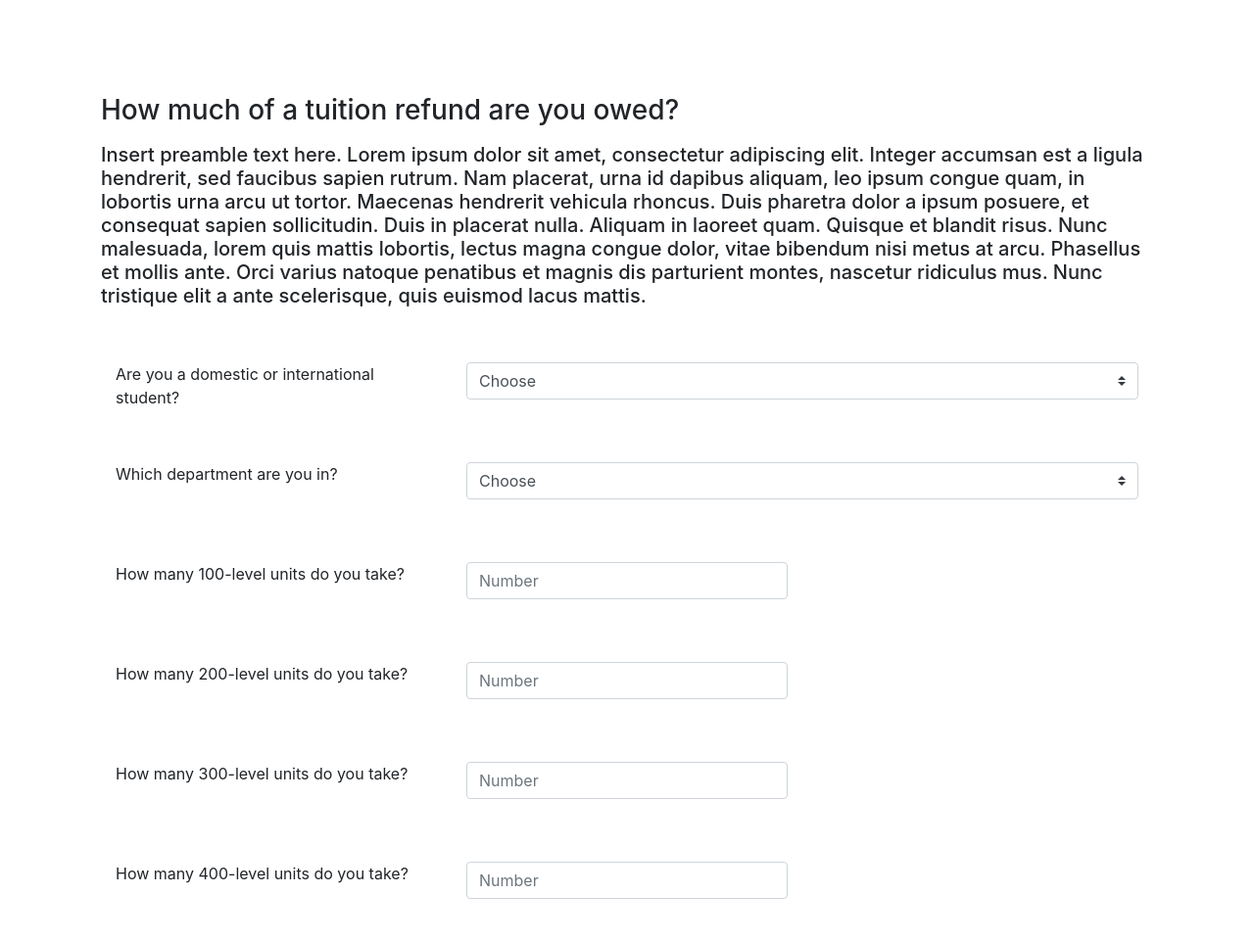
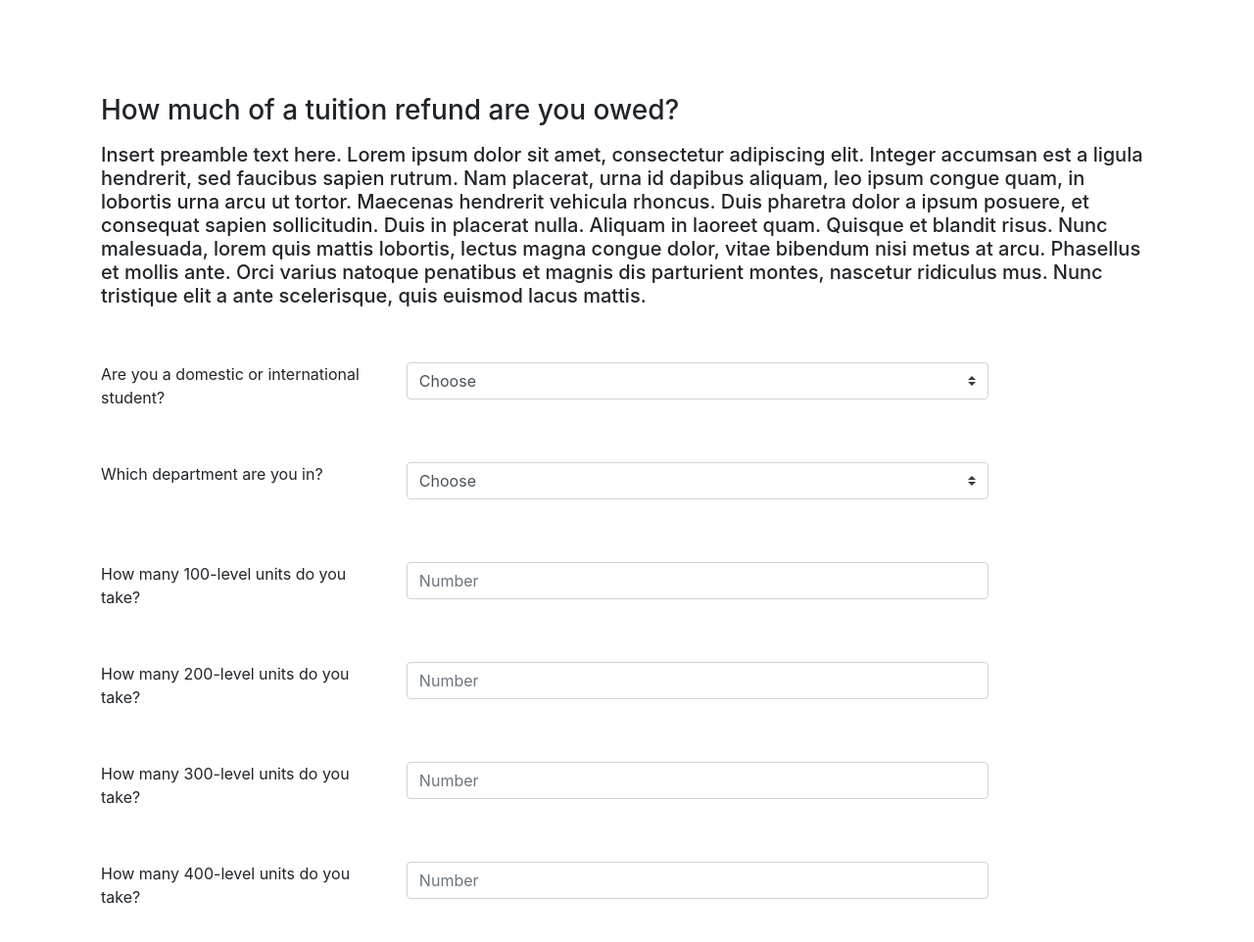
Before and after one commit to undergradsolidarity/tuitionrefundcalculator, a plain HTML site: page index.html in a window 1280 px wide. Shown: the whole page at 98% size. Drawn offline with nearby package versions, Linux system fonts and the light colour scheme.

Commit message:
Update index.html

```diff
--- a/index.html
+++ b/index.html
@@ -23,16 +23,18 @@
           Insert preamble text here. Lorem ipsum dolor sit amet, consectetur adipiscing elit. Integer accumsan est a ligula hendrerit, sed faucibus sapien rutrum. Nam placerat, urna id dapibus aliquam, leo ipsum congue quam, in lobortis urna arcu ut tortor. Maecenas hendrerit vehicula rhoncus. Duis pharetra dolor a ipsum posuere, et consequat sapien sollicitudin. Duis in placerat nulla. Aliquam in laoreet quam. Quisque et blandit risus. Nunc malesuada, lorem quis mattis lobortis, lectus magna congue dolor, vitae bibendum nisi metus at arcu. Phasellus et mollis ante. Orci varius natoque penatibus et magnis dis parturient montes, nascetur ridiculus mus. Nunc tristique elit a ante scelerisque, quis euismod lacus mattis.
         </div>
       </div>
+      <div class='row'>
+        <form action='' id='trform' onsubmit='false'>
       <div class='row mt-5'>
         <div class='col-4'>
           Are you a domestic or international student?
         </div>
         <div class='col-8'>
           <div class="input-group mb-3">
-            <select class="custom-select" id="inputGroupSelect02">
+            <select class="custom-select" id="selectStatus">
               <option selected>Choose</option>
-              <option value='1'>Domestic</option>
-              <option value='2'>International</option>
+              <option value='domestic'>Domestic</option>
+              <option value='international'>International</option>
             </select>
           </div>
         </div>
@@ -45,10 +47,10 @@
           <div class="input-group mb-3">
             <select class="custom-select" id="inputGroupSelect02">
               <option selected>Choose</option>
-              <option value='1'>Beedie School of Business</option>
-              <option value='2'>Computing</option>
-              <option value='3'>Engineering, Sustainable Energy Engineering, Mechatronic Systems Engineering</option>
-              <option value='4'>Any others</option>
+              <option value='beedie'>Beedie School of Business</option>
+              <option value='computing'>Computing</option>
+              <option value='engineering'>Engineering, Sustainable Energy Engineering, Mechatronic Systems Engineering</option>
+              <option value='default'>Any others</option>
             </select>
           </div>
         </div>
@@ -57,9 +59,9 @@
         <div class='col-4'>
           How many 100-level units do you take?
         </div>
-        <div class='col-4'>
+        <div class='col-8'>
           <div class='input-group mb-3'>
-            <input type="text" class="form-control" aria-label="Amount" placeholder='Number'>
+            <input type="text" class="form-control" aria-label="Amount" placeholder='Number' name='100'>
           </div>
         </div>
       </div>
@@ -67,9 +69,9 @@
         <div class='col-4'>
           How many 200-level units do you take?
         </div>
-        <div class='col-4'>
+        <div class='col-8'>
           <div class='input-group mb-3'>
-            <input type="text" class="form-control" aria-label="Amount" placeholder='Number'>
+            <input type="text" class="form-control" aria-label="Amount" placeholder='Number' name='200'>
           </div>
         </div>
       </div>
@@ -77,9 +79,9 @@
         <div class='col-4'>
           How many 300-level units do you take?
         </div>
-        <div class='col-4'>
+        <div class='col-8'>
           <div class='input-group mb-3'>
-            <input type="text" class="form-control" aria-label="Amount" placeholder='Number'>
+            <input type="text" class="form-control" aria-label="Amount" placeholder='Number' name='300'>
           </div>
         </div>
       </div>
@@ -87,15 +89,19 @@
         <div class='col-4'>
           How many 400-level units do you take?
         </div>
-        <div class='col-4'>
+        <div class='col-8'>
           <div class='input-group mb-3'>
-            <input type="text" class="form-control" aria-label="Amount" placeholder='Number'>
+            <input type="text" class="form-control" aria-label="Amount" placeholder='Number' name='400'>
           </div>
         </div>
+      </div>
+    </form>
       </div>
     </div>
 
 
+
+<div id="totalPrice"></div>
 
 
 
```
